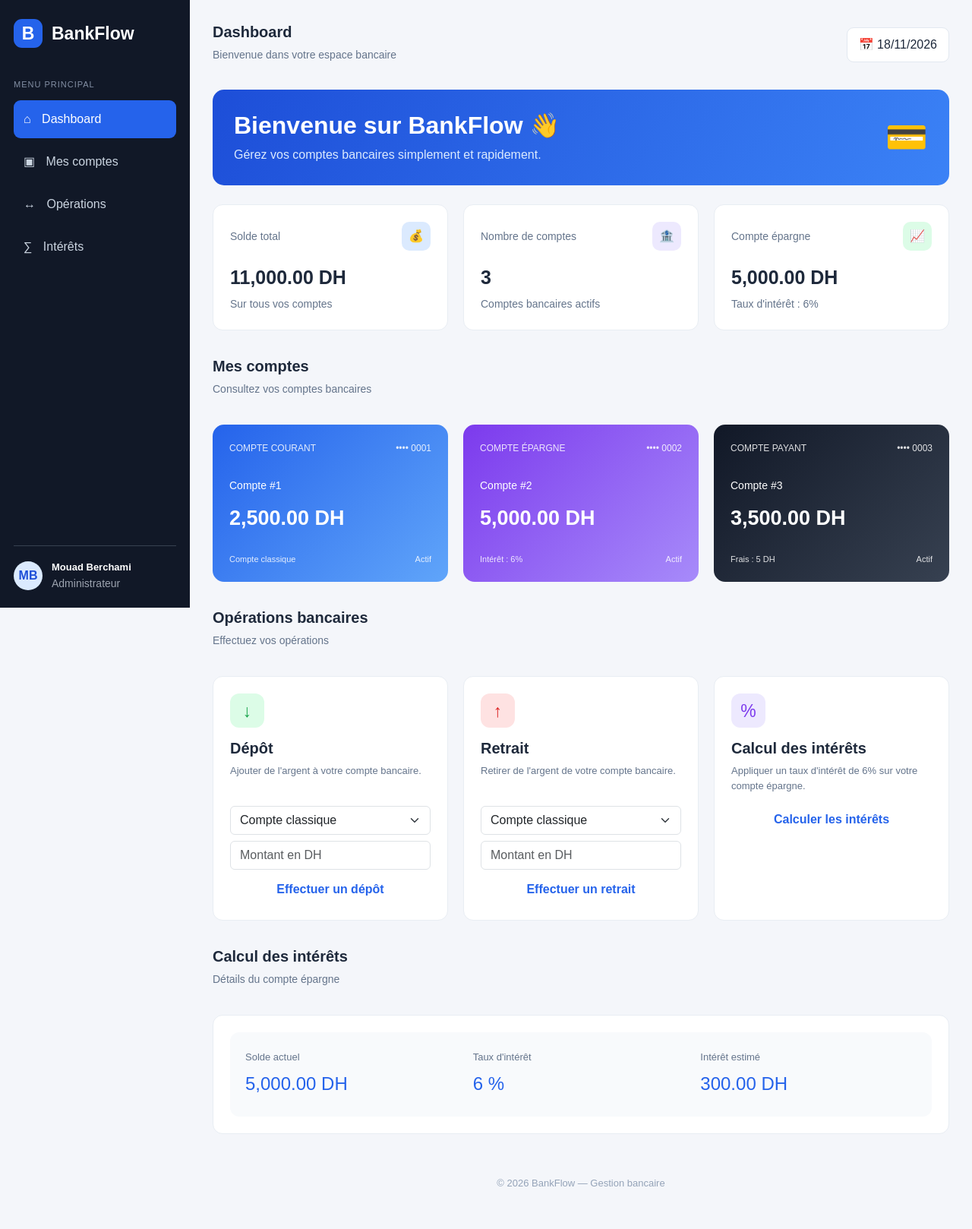
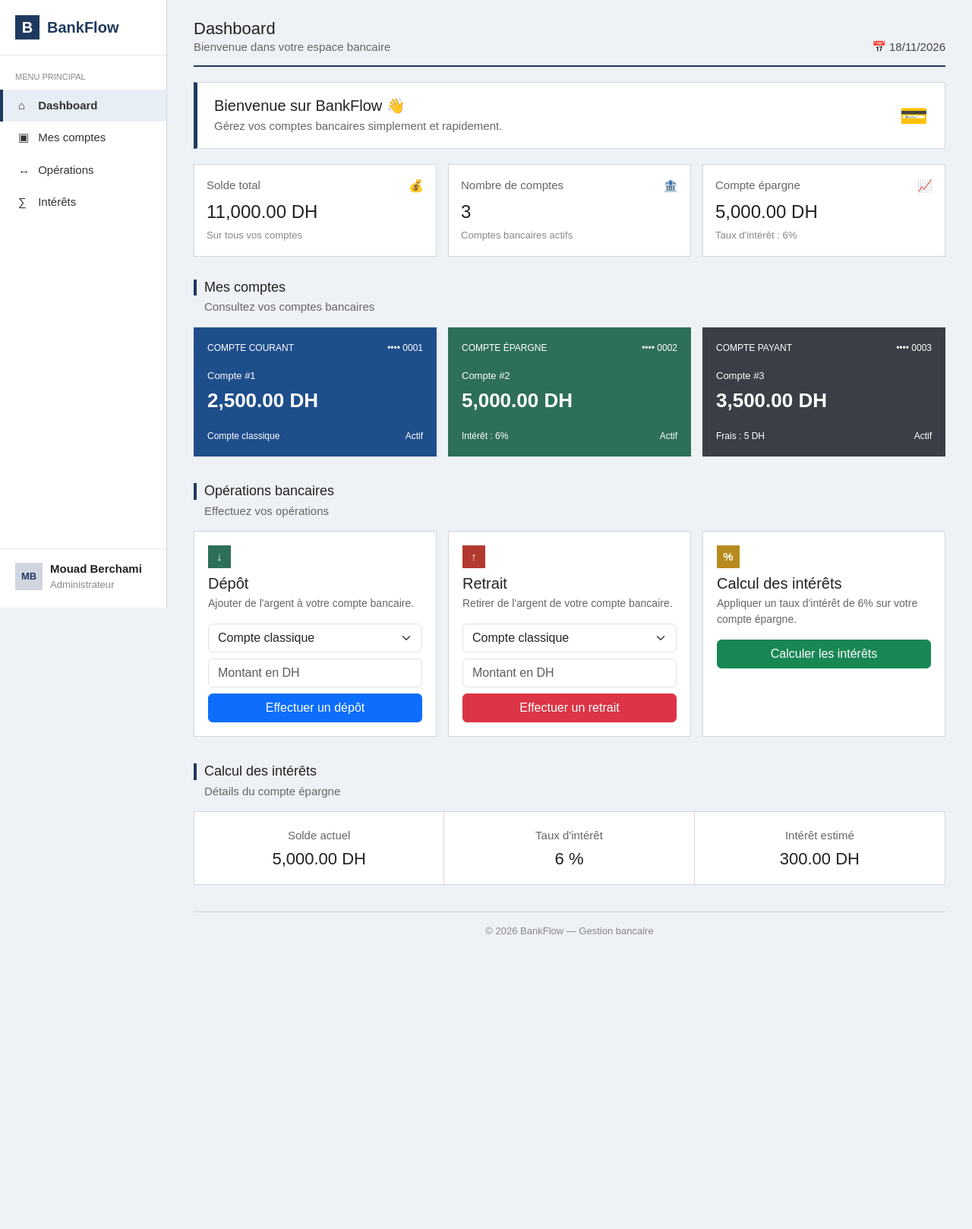
Before and after one commit to mberchami5469-beep/mini-baque-projet, a PHP site: page / in a window 1280 px wide. Shown: the whole page at 76% size. After the commit the page ends 1230 px from the top, so only its background shows below. Run offline with PHP 8.4, Linux system fonts and the light colour scheme.

Commit message:
new modification

```diff
--- a/comptes/Compt.php
+++ b/comptes/Compt.php
@@ -4,7 +4,7 @@ class Compt{
     protected $solde;
     public static $nb=0;
 
-    public function __construct($solde=Null) {
+    public function __construct($solde=0) {
         $this->solde = $solde;
         $this->code=++static::$nb;
     }
@@ -21,13 +21,19 @@ return  $this->solde ."DH";
 }
 public function deposer($mantant){
 
-     $this->solde += $mantant;
-     return $this->solde;
+    if ($mantant <= 0) {
+            return false;
+        }
+        $this->solde += $mantant;
+        return true;
 
 }
   public function retirer($mantant){
-   $this->solde -= $mantant;
- return $this->solde;
+    if ($mantant <= 0 || $mantant > $this->solde) {
+            return false;
+        }
+        $this->solde -= $mantant;
+        return true;
 }
 }
 
--- a/css/style.css
+++ b/css/style.css
@@ -1,492 +1,333 @@
+/* BankFlow - style simple */
 
-* {
+body {
     margin: 0;
-    padding: 0;
-    box-sizing: border-box;
+    font-family: Arial, Helvetica, sans-serif;
+    font-size: 15px;
+    background: #eef1f5;
+    color: #222;
 }
 
-body {
-    font-family: Arial, sans-serif;
-    background: #f4f6fa;
-    color: #1e293b;
-}
-
-/* SIDEBAR */
-
+/* ---------- SIDEBAR ---------- */
 .sidebar {
-    width: 250px;
-    height: 100vh;
-    background: #111827;
-    color: white;
     position: fixed;
+    top: 0;
     left: 0;
-    top: 0;
-    padding: 25px 18px;
+    bottom: 0;
+    width: 220px;
+    background: #fff;
+    border-right: 1px solid #cfd6df;
+    padding: 20px 0;
+    display: flex;
+    flex-direction: column;
 }
 
 .brand {
     display: flex;
     align-items: center;
-    gap: 12px;
-    font-size: 23px;
+    gap: 10px;
+    padding: 0 20px 20px;
+    border-bottom: 1px solid #e3e8ee;
+    font-size: 20px;
     font-weight: bold;
-    margin-bottom: 40px;
+    color: #1f3a5f;
 }
 
 .brand-icon {
-    background: #2563eb;
-    width: 38px;
-    height: 38px;
-    border-radius: 11px;
-    display: flex;
-    justify-content: center;
-    align-items: center;
+    width: 32px;
+    height: 32px;
+    background: #1f3a5f;
+    color: #fff;
+    text-align: center;
+    line-height: 32px;
 }
 
 .menu-title {
-    color: #8490a5;
     font-size: 11px;
-    margin: 25px 0 12px;
-    letter-spacing: 1px;
+    color: #888;
+    margin: 20px 20px 8px;
 }
 
 .menu-item {
     display: block;
+    padding: 10px 20px;
+    color: #333;
     text-decoration: none;
-    color: #cbd5e1;
-    padding: 13px;
-    margin-bottom: 6px;
-    border-radius: 9px;
-    transition: 0.3s;
+    border-left: 4px solid transparent;
 }
 
 .menu-item span {
-    margin-right: 10px;
+    display: inline-block;
+    width: 22px;
 }
 
-.menu-item:hover,
+.menu-item:hover {
+    background: #f2f5f9;
+}
+
 .menu-item.active {
-    background: #2563eb;
-    color: white;
+    border-left-color: #1f3a5f;
+    background: #e8eef6;
+    font-weight: bold;
 }
 
 .sidebar-bottom {
-    position: absolute;
-    bottom: 20px;
-    left: 18px;
-    right: 18px;
+    margin-top: auto;
+    padding: 15px 20px 0;
+    border-top: 1px solid #e3e8ee;
 }
 
 .profile {
     display: flex;
     align-items: center;
-    gap: 12px;
-    border-top: 1px solid #374151;
-    padding-top: 18px;
+    gap: 10px;
 }
 
-.profile strong {
+.profile small {
     display: block;
+    color: #888;
+}
+
+.avatar {
+    width: 36px;
+    height: 36px;
+    background: #cfd6df;
+    color: #1f3a5f;
+    text-align: center;
+    line-height: 36px;
+    font-weight: bold;
     font-size: 13px;
 }
 
-.profile small {
-    color: #9ca3af;
-}
-
-/* AVATAR */
-
-.avatar {
-    width: 38px;
-    height: 38px;
-    border-radius: 50%;
-    background: #dbeafe;
-    color: #1d4ed8;
-    display: flex;
-    align-items: center;
-    justify-content: center;
-    font-weight: bold;
-}
-
-/* MAIN */
-
+/* ---------- CONTENU ---------- */
 .main-content {
-    margin-left: 250px;
-    padding: 30px;
+    margin-left: 220px;
+    padding: 25px 35px;
 }
 
 .topbar {
     display: flex;
     justify-content: space-between;
+    align-items: flex-end;
+    padding-bottom: 12px;
+    border-bottom: 2px solid #1f3a5f;
+    margin-bottom: 20px;
+}
+
+.topbar h5 {
+    margin: 0;
+    font-size: 22px;
+}
+
+.topbar p {
+    margin: 0;
+    color: #666;
+}
+
+.date {
+    color: #444;
+}
+
+/* ---------- WELCOME ---------- */
+.welcome {
+    display: flex;
+    justify-content: space-between;
     align-items: center;
+    background: #fff;
+    border: 1px solid #cfd6df;
+    border-left: 5px solid #1f3a5f;
+    padding: 18px 22px;
+    margin-bottom: 20px;
+}
+
+.welcome h2 {
+    margin: 0 0 4px;
+    font-size: 20px;
+}
+
+.welcome p {
+    margin: 0;
+    color: #666;
+}
+
+.welcome-icon {
+    font-size: 30px;
+}
+
+/* ---------- STATS ---------- */
+.stats {
+    display: grid;
+    grid-template-columns: repeat(3, 1fr);
+    gap: 15px;
     margin-bottom: 30px;
 }
 
-.topbar h5 {
-    font-weight: bold;
-}
-
-.topbar p {
-    color: #64748b;
-    font-size: 14px;
-    margin: 5px 0;
-}
-
-.top-right {
-    display: flex;
-    align-items: center;
-    gap: 20px;
-}
-
-.date {
-    background: white;
-    border: 1px solid #e2e8f0;
-    padding: 10px 15px;
-    border-radius: 9px;
-}
-
-/* WELCOME */
-
-.welcome {
-    background: linear-gradient(120deg, #1d4ed8, #3b82f6);
-    color: white;
-    padding: 28px;
-    border-radius: 15px;
-    display: flex;
-    justify-content: space-between;
-    align-items: center;
-    margin-bottom: 25px;
-}
-
-.welcome h2 {
-    font-weight: bold;
-}
-
-.welcome p {
-    margin: 8px 0 0;
-    color: #dbeafe;
-}
-
-.welcome-icon {
-    font-size: 45px;
-}
-
-/* STATS */
-
-.stats {
-    display: grid;
-    grid-template-columns: repeat(3, 1fr);
-    gap: 20px;
-    margin-bottom: 35px;
-}
-
 .stat-card {
-    background: white;
-    padding: 22px;
-    border-radius: 13px;
-    border: 1px solid #e8edf3;
+    background: #fff;
+    border: 1px solid #cfd6df;
+    padding: 16px;
 }
 
 .stat-top {
     display: flex;
     justify-content: space-between;
-    align-items: center;
-}
-
-.stat-top span {
-    color: #64748b;
-    font-size: 14px;
+    color: #666;
+    margin-bottom: 8px;
 }
 
 .stat-card h2 {
-    font-size: 25px;
-    font-weight: bold;
-    margin: 20px 0 8px;
+    margin: 0 0 4px;
+    font-size: 24px;
 }
 
 .stat-card small {
-    color: #64748b;
+    color: #888;
 }
 
 .stat-icon {
-    width: 38px;
-    height: 38px;
-    border-radius: 10px;
-    display: flex;
-    align-items: center;
-    justify-content: center;
+    font-size: 16px;
 }
 
-.blue {
-    background: #dbeafe;
-    color: #2563eb;
-}
-
-.purple {
-    background: #ede9fe;
-    color: #7c3aed;
-}
-
-.green {
-    background: #dcfce7;
-    color: #16a34a;
-}
-
-/* SECTIONS */
-
+/* ---------- SECTIONS ---------- */
 .section {
     margin-bottom: 35px;
 }
 
-.section-header {
-    display: flex;
-    justify-content: space-between;
-    align-items: center;
-    margin-bottom: 20px;
-}
-
 .section-header h3 {
-    font-weight: bold;
-    font-size: 20px;
+    margin: 0;
+    font-size: 18px;
+    padding-left: 10px;
+    border-left: 4px solid #1f3a5f;
 }
 
 .section-header p {
-    color: #64748b;
-    font-size: 14px;
-    margin-top: 6px;
+    color: #666;
+    margin: 4px 0 15px 14px;
 }
 
-.add-btn {
-    border: none;
-    background: #2563eb;
-    color: white;
-    padding: 12px 17px;
-    border-radius: 8px;
-    cursor: pointer;
-}
-
-/* ACCOUNTS */
-
+/* ---------- COMPTES ---------- */
 .account-grid {
     display: grid;
     grid-template-columns: repeat(3, 1fr);
-    gap: 20px;
+    gap: 15px;
 }
 
 .account-card {
-    padding: 22px;
-    border-radius: 15px;
-    color: white;
-    transition: transform 0.3s;
+    color: #fff;
+    padding: 18px;
 }
 
-.account-card:hover {
-    transform: translateY(-5px);
-}
+.card-blue   { background: #1f4e8c; }
+.card-purple { background: #2e6f57; }
+.card-dark   { background: #3a3f47; }
 
-.card-blue {
-    background: linear-gradient(135deg, #2563eb, #60a5fa);
-}
-
-.card-purple {
-    background: linear-gradient(135deg, #7c3aed, #a78bfa);
-}
-
-.card-dark {
-    background: linear-gradient(135deg, #111827, #374151);
-}
-
-.account-header {
+.account-header,
+.account-footer {
     display: flex;
     justify-content: space-between;
     font-size: 12px;
-    opacity: 0.85;
 }
 
 .account-number {
-    margin-top: 30px;
+    margin: 18px 0 4px;
+    font-size: 13px;
+}
+
+.account-balance {
+    font-size: 26px;
+    font-weight: bold;
+    margin-bottom: 18px;
+}
+
+/* ---------- OPERATIONS ---------- */
+.operation-grid {
+    display: grid;
+    grid-template-columns: repeat(3, 1fr);
+    gap: 15px;
+}
+
+.operation-card {
+    background: #fff;
+    border: 1px solid #cfd6df;
+    padding: 18px;
+}
+
+.operation-card h5 {
+    margin: 8px 0 4px;
+}
+
+.operation-card p {
+    color: #666;
     font-size: 14px;
 }
 
-.account-balance {
-    font-size: 27px;
+.operation-icon {
+    display: inline-block;
+    width: 30px;
+    height: 30px;
+    line-height: 30px;
+    text-align: center;
     font-weight: bold;
-    margin: 12px 0 25px;
+    color: #fff;
 }
 
-.account-footer {
-    display: flex;
-    justify-content: space-between;
-    font-size: 11px;
-    opacity: 0.85;
-}
+.operation-icon.deposit  { background: #2e6f57; }
+.operation-icon.withdraw { background: #b3392f; }
+.operation-icon.interest { background: #b78a1d; }
 
-/* OPERATIONS */
-
-.operation-grid {
-    display: grid;
-    grid-template-columns: repeat(3, 1fr);
-    gap: 20px;
-}
-
-.operation-card {
-    background: white;
-    border: 1px solid #e8edf3;
-    padding: 22px;
-    border-radius: 13px;
-    transition: 0.3s;
-}
-
-.operation-card:hover {
-    box-shadow: 0 8px 25px rgba(0,0,0,0.06);
-    transform: translateY(-3px);
-}
-
-.operation-icon {
-    width: 45px;
-    height: 45px;
-    border-radius: 12px;
-    display: flex;
-    justify-content: center;
-    align-items: center;
-    font-size: 23px;
-    margin-bottom: 15px;
-}
-
-.deposit {
-    background: #dcfce7;
-    color: #16a34a;
-}
-
-.withdraw {
-    background: #fee2e2;
-    color: #dc2626;
-}
-
-.interest {
-    background: #ede9fe;
-    color: #7c3aed;
-}
-
-.operation-card h5 {
-    font-weight: bold;
-}
-
-.operation-card p {
-    color: #64748b;
-    font-size: 13px;
-    min-height: 40px;
-}
-
-.operation-card button {
-    background: transparent;
-    border: none;
-    color: #2563eb;
-    font-weight: bold;
-    cursor: pointer;
-}
-
-/* CALCULATION */
-
-.calculation {
-    background: white;
-    border: 1px solid #e8edf3;
-    border-radius: 13px;
-    padding: 22px;
-}
-
+/* ---------- INTERETS ---------- */
 .interest-box {
     display: grid;
     grid-template-columns: repeat(3, 1fr);
-    background: #f8fafc;
-    border-radius: 12px;
+    background: #fff;
+    border: 1px solid #cfd6df;
+    text-align: center;
+}
+
+.interest-box > div {
     padding: 20px;
-    gap: 15px;
+    border-right: 1px solid #cfd6df;
+}
+
+.interest-box > div:last-child {
+    border-right: none;
 }
 
 .interest-box span {
-    color: #64748b;
-    font-size: 13px;
+    color: #666;
 }
 
 .interest-box h2 {
-    margin-top: 10px;
-    font-size: 24px;
-    color: #2563eb;
+    margin: 6px 0 0;
+    font-size: 22px;
 }
 
-.result-box {
-    background: #dcfce7;
-    color: #166534;
-    border-radius: 10px;
-    padding: 15px;
-    margin-bottom: 20px;
+/* ---------- FOOTER ---------- */
+footer {
+    text-align: center;
+    color: #888;
+    font-size: 13px;
+    padding-top: 15px;
+    border-top: 1px solid #cfd6df;
 }
 
-/* FOOTER */
-
-footer {
-    text-align: center;
-    color: #94a3b8;
-    padding: 20px;
-    font-size: 13px;
-}
-
-/* RESPONSIVE */
-
-@media (max-width: 1100px) {
-
-    .stats,
-    .account-grid,
-    .operation-grid {
-        grid-template-columns: repeat(2, 1fr);
-    }
-
-}
-
-@media (max-width: 768px) {
-
+/* ---------- MOBILE ---------- */
+@media (max-width: 900px) {
     .sidebar {
-        width: 70px;
-        padding: 20px 10px;
-    }
-
-    .brand span,
-    .menu-title,
-    .menu-item,
-    .profile {
         display: none;
     }
-
-    .brand {
-        justify-content: center;
-    }
-
     .main-content {
-        margin-left: 70px;
+        margin-left: 0;
         padding: 15px;
     }
-
     .stats,
     .account-grid,
     .operation-grid,
     .interest-box {
         grid-template-columns: 1fr;
     }
-
-    .welcome {
-        padding: 20px;
-    }
-
-    .welcome h2 {
-        font-size: 20px;
-    }
-
-    .topbar {
-        gap: 10px;
-    }
-
-    .date {
-        display: none;
+    .interest-box > div {
+        border-right: none;
+        border-bottom: 1px solid #cfd6df;
     }
 }
```
